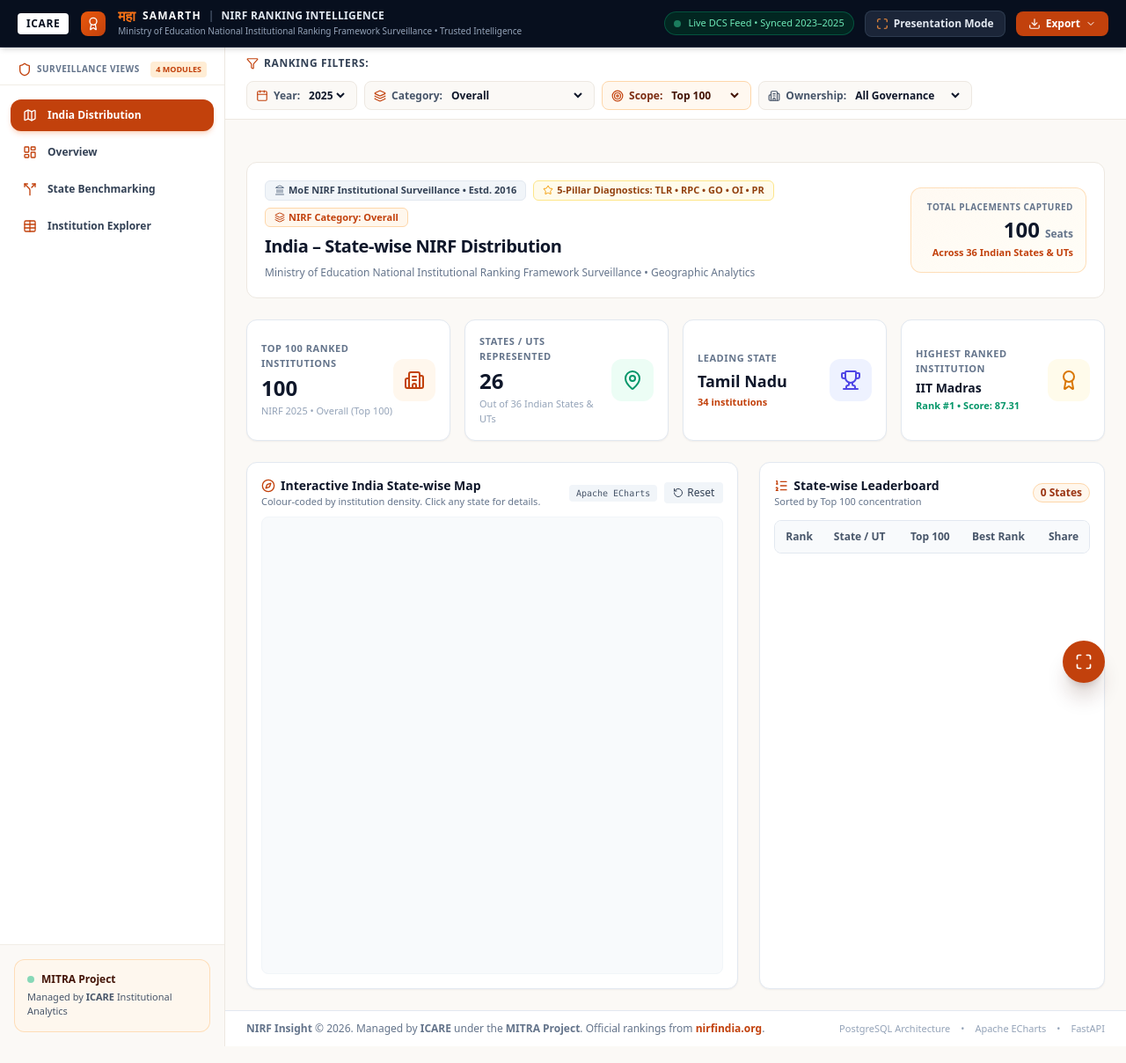
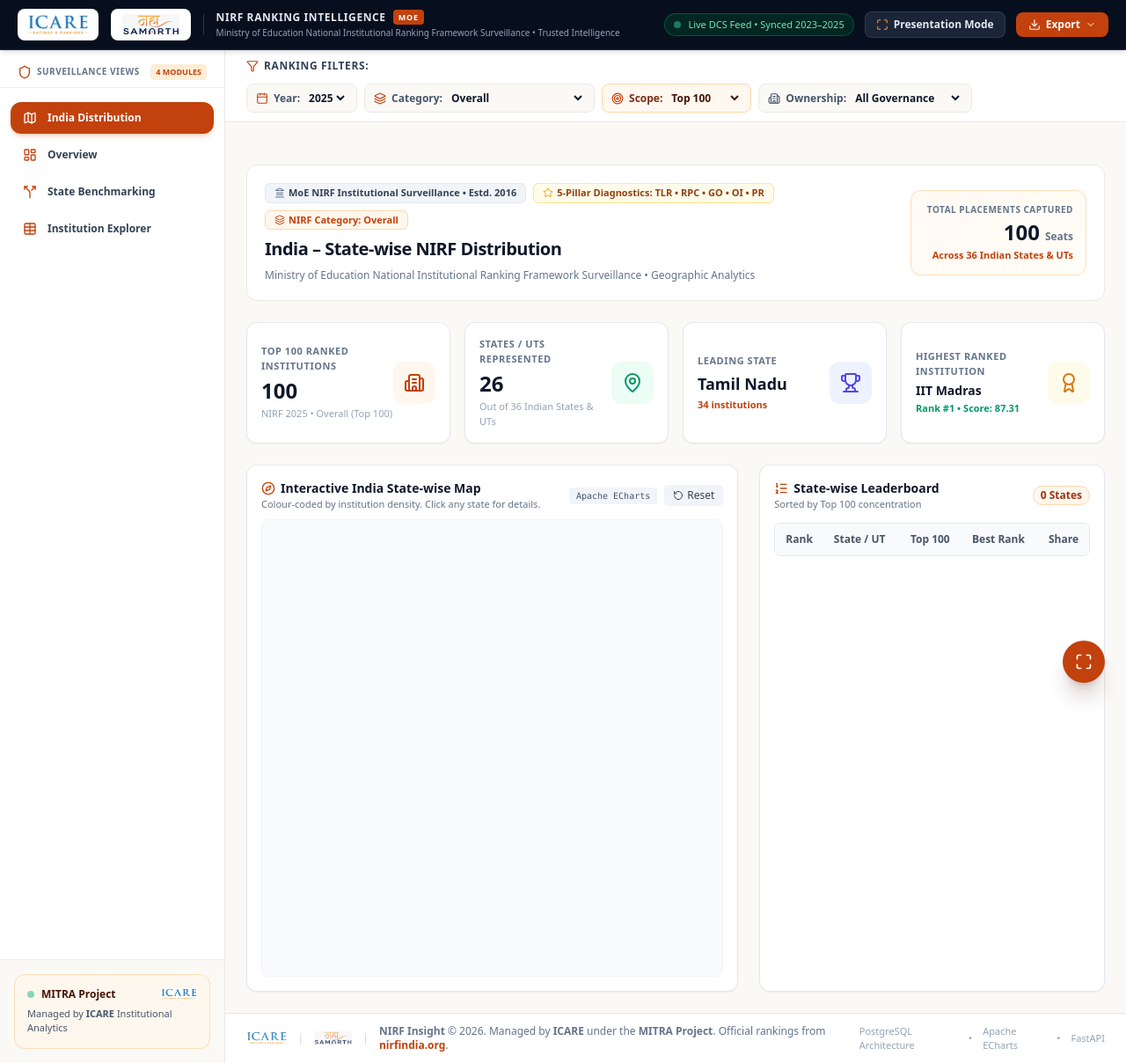
Before and after one commit to vaibhavambekar35/NIRF-India-Dashboard, a plain HTML site: page index.html in a window 1280 px wide. Shown: the whole page at 88% size. Drawn offline with nearby package versions, Linux system fonts and the light colour scheme; files that its build step writes are made by us from their sources; no server answers; files whose address does not match are found by name.

Commit message:
Update official MahaSAMARTH and ICARE logos across header, sidebar, and footer

```diff
--- a/index.html
+++ b/index.html
@@ -52,20 +52,24 @@
   <!-- Top Sovereign Midnight Navy Bar (MahaSAMARTH Global Header) -->
   <header class="w-full bg-[#070f1e] text-white px-5 py-2.5 z-40 border-b border-slate-800 flex items-center justify-between shadow-md flex-shrink-0">
     <div class="flex items-center space-x-3.5">
-      <div class="px-2.5 py-1 rounded bg-white text-[#070f1e] font-black text-xs tracking-wider shadow-sm flex items-center space-x-1">
-        <span>ICARE</span>
+      <!-- Official ICARE Logo Badge -->
+      <a href="https://www.nirfindia.org" target="_blank" class="h-9 px-2.5 py-1 rounded-lg bg-white shadow-xs border border-slate-200/20 flex items-center justify-center hover:opacity-95 transition" title="ICARE - Ratings & Rankings">
+        <img src="/public/images/icare_logo.png" alt="ICARE" class="h-6 w-auto object-contain" />
+      </a>
+
+      <!-- Official MahaSAMARTH Logo Badge -->
+      <div class="h-9 px-3 py-1 rounded-lg bg-white shadow-xs border border-slate-200/20 flex items-center justify-center" title="महा SAMARTH">
+        <img src="/public/images/mahasamarth_logo.png" alt="महा SAMARTH" class="h-6 w-auto object-contain" />
       </div>
-      <div class="w-7 h-7 rounded-lg bg-gradient-to-br from-[#ea580c] to-[#c2410c] flex items-center justify-center text-white shadow-sm font-black text-xs">
-        <i data-lucide="award" class="w-4 h-4"></i>
-      </div>
+
+      <div class="hidden sm:block h-6 w-px bg-slate-700/80"></div>
+
       <div class="flex flex-col">
         <div class="flex items-center space-x-2">
-          <span class="text-orange-500 font-extrabold text-base leading-none">महा</span>
-          <span class="text-white font-extrabold text-xs tracking-widest leading-none">SAMARTH</span>
-          <span class="text-slate-500 text-xs font-light">|</span>
-          <span class="text-slate-200 font-bold text-xs tracking-wide leading-none">NIRF RANKING INTELLIGENCE</span>
+          <span class="text-slate-200 font-extrabold text-xs tracking-wider leading-none">NIRF RANKING INTELLIGENCE</span>
+          <span class="px-1.5 py-0.5 rounded text-[9px] font-bold bg-[#c2410c] text-white tracking-widest uppercase">MoE</span>
         </div>
-        <p class="text-[10px] text-slate-400 mt-0.5 hidden sm:block">Ministry of Education National Institutional Ranking Framework Surveillance • Trusted Intelligence</p>
+        <p class="text-[10px] text-slate-400 mt-0.5 hidden md:block">Ministry of Education National Institutional Ranking Framework Surveillance • Trusted Intelligence</p>
       </div>
     </div>
 
@@ -142,11 +146,14 @@
       <!-- Sidebar Project Info Badge (Peach / Terracotta Gradient) -->
       <div class="p-4 border-t border-[#f1ede6] bg-[#fbf9f6]">
         <div class="rounded-xl bg-orange-50/80 p-3.5 border border-orange-200/80 shadow-2xs">
-          <div class="flex items-center space-x-2 text-xs font-bold text-orange-950">
-            <span class="w-2 h-2 rounded-full bg-emerald-500 animate-pulse"></span>
-            <span>MITRA Project</span>
+          <div class="flex items-center justify-between mb-1.5">
+            <div class="flex items-center space-x-2 text-xs font-bold text-orange-950">
+              <span class="w-2 h-2 rounded-full bg-emerald-500 animate-pulse"></span>
+              <span>MITRA Project</span>
+            </div>
+            <img src="/public/images/icare_logo.png" alt="ICARE" class="h-3.5 w-auto object-contain" />
           </div>
-          <p class="text-[11px] text-slate-600 mt-1">Managed by <strong>ICARE</strong> Institutional Analytics</p>
+          <p class="text-[11px] text-slate-600">Managed by <strong>ICARE</strong> Institutional Analytics</p>
         </div>
       </div>
     </aside>
@@ -652,8 +659,14 @@
       </main>
 
       <!-- Footer -->
-      <footer class="bg-white border-t border-slate-200 px-6 py-3 text-xs text-slate-500 flex flex-col sm:flex-row items-center justify-between gap-2">
-        <p><strong>NIRF Insight</strong> &copy; 2026. Managed by <strong>ICARE</strong> under the <strong>MITRA Project</strong>. Official rankings from <a href="https://www.nirfindia.org" target="_blank" class="text-[#c2410c] font-semibold hover:underline">nirfindia.org</a>.</p>
+      <footer class="bg-white border-t border-slate-200 px-6 py-3 text-xs text-slate-500 flex flex-col sm:flex-row items-center justify-between gap-3">
+        <div class="flex items-center space-x-3">
+          <img src="/public/images/icare_logo.png" alt="ICARE" class="h-4 w-auto object-contain opacity-85" />
+          <span class="text-slate-300">|</span>
+          <img src="/public/images/mahasamarth_logo.png" alt="MahaSAMARTH" class="h-4 w-auto object-contain opacity-85" />
+          <span class="text-slate-300">|</span>
+          <p><strong>NIRF Insight</strong> &copy; 2026. Managed by <strong>ICARE</strong> under the <strong>MITRA Project</strong>. Official rankings from <a href="https://www.nirfindia.org" target="_blank" class="text-[#c2410c] font-semibold hover:underline">nirfindia.org</a>.</p>
+        </div>
         <div class="flex items-center space-x-3 text-[11px] text-slate-400">
           <span>PostgreSQL Architecture</span>
           <span>•</span>
```
Also changed, not shown: public/images/icare_logo.png (added), public/images/icare_logo_transparent.png (added), public/images/mahasamarth_logo.png (added), public/images/mahasamarth_logo_transparent.png (added), 2 other files.
